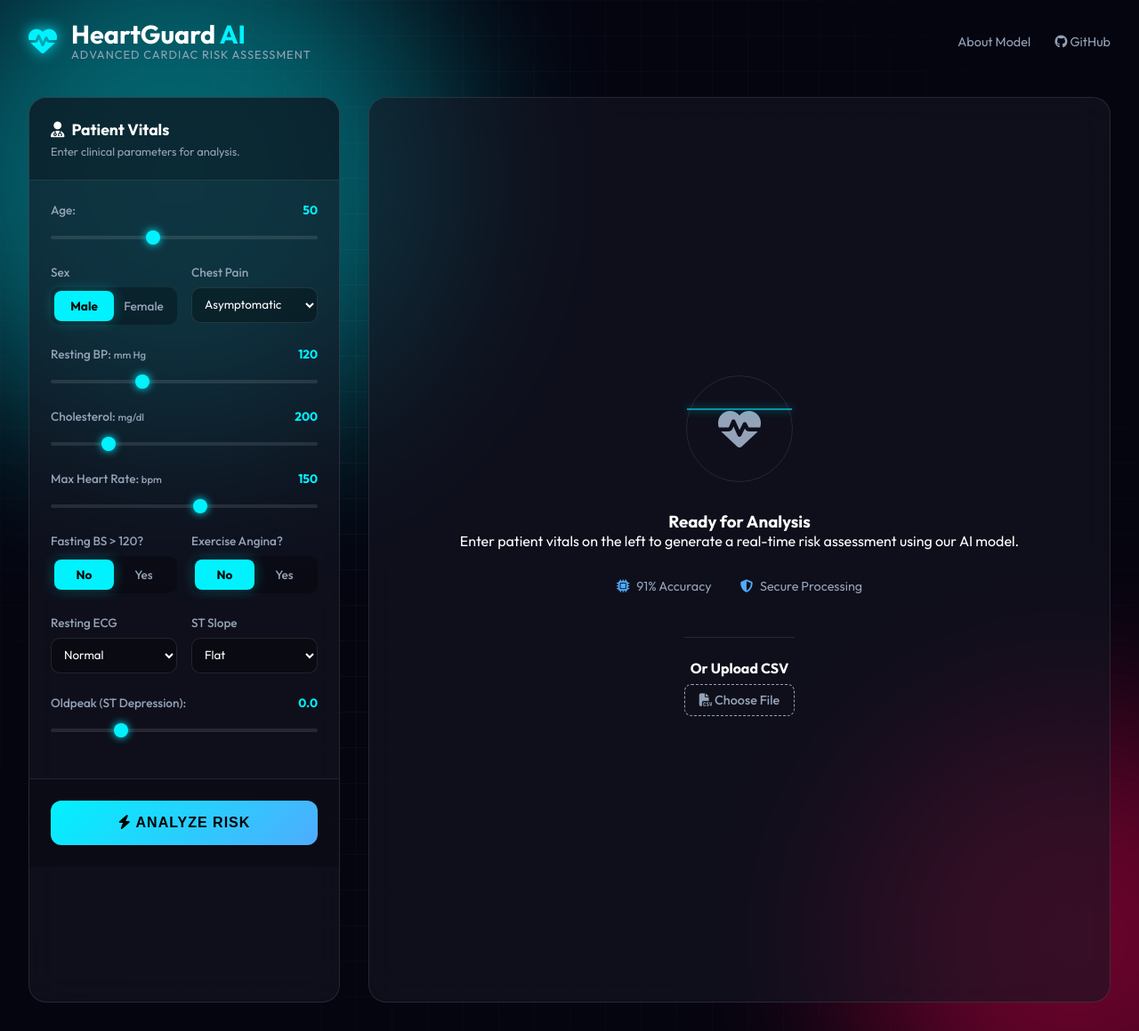
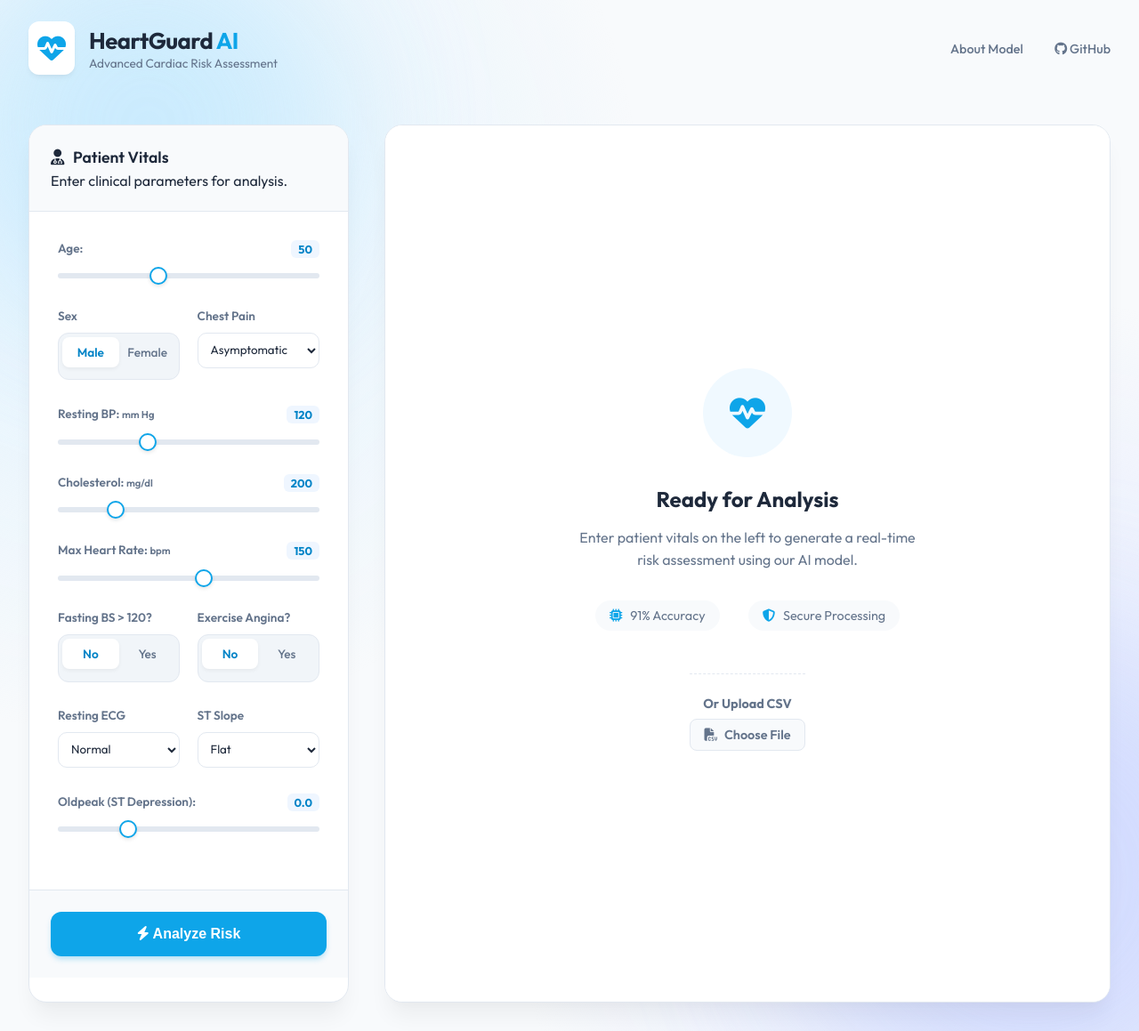
Before and after one commit to Ansh141102/Heart_Failure_Prediction, a Flask app: page / in a window 1280 px wide. Shown: the whole page at 89% size. Run offline with Flask 3, Linux system fonts and the light colour scheme.

Commit message:
UI: Switch to Modern Clinical Light Theme

```diff
--- a/static/style.css
+++ b/static/style.css
@@ -1,12 +1,20 @@
 :root {
-    --bg-deep: #050510;
-    --bg-card: rgba(22, 22, 35, 0.6);
-    --glass-border: 1px solid rgba(255, 255, 255, 0.1);
-    --primary: #00f2fe;
-    --secondary: #4facfe;
-    --accent: #ff0055;
-    --text-main: #ffffff;
-    --text-muted: #94a3b8;
+    --bg-main: #f8fafc;
+    --bg-card: #ffffff;
+    --primary: #0ea5e9;
+    /* Sky 500 */
+    --primary-dark: #0284c7;
+    --secondary: #6366f1;
+    /* Indigo 500 */
+    --accent: #f43f5e;
+    /* Rose 500 */
+    --text-main: #1e293b;
+    /* Slate 800 */
+    --text-muted: #64748b;
+    /* Slate 500 */
+    --border: #e2e8f0;
+    --shadow-soft: 0 4px 6px -1px rgba(0, 0, 0, 0.05), 0 2px 4px -1px rgba(0, 0, 0, 0.03);
+    --shadow-lift: 0 20px 25px -5px rgba(0, 0, 0, 0.05), 0 10px 10px -5px rgba(0, 0, 0, 0.02);
     --font-main: 'Outfit', sans-serif;
 }
 
@@ -17,15 +25,15 @@
 }
 
 body {
-    background-color: var(--bg-deep);
+    background-color: var(--bg-main);
     color: var(--text-main);
     font-family: var(--font-main);
-    overflow: hidden; /* For orb effect context */
-    height: 100vh;
+    min-height: 100vh;
+    overflow-x: hidden;
 }
 
-/* Background Animation */
-.bg-universe {
+/* Soft Background Animation */
+.bg-clinical {
     position: fixed;
     top: 0;
     left: 0;
@@ -33,47 +41,45 @@ body {
     height: 100%;
     z-index: -1;
     overflow: hidden;
+    background: radial-gradient(circle at 10% 20%, #e0f2fe 0%, transparent 40%),
+        radial-gradient(circle at 90% 80%, #e0e7ff 0%, transparent 40%);
 }
 
-.orb {
+.blob-soft {
     position: absolute;
     border-radius: 50%;
-    filter: blur(100px);
-    opacity: 0.4;
-    animation: floatOrb 20s infinite alternate;
+    filter: blur(80px);
+    opacity: 0.6;
+    animation: floatBlob 25s infinite ease-in-out;
 }
 
-.orb-1 {
-    width: 600px;
-    height: 600px;
-    background: var(--primary);
-    top: -10%;
-    left: -10%;
+.blob-1 {
+    width: 400px;
+    height: 400px;
+    background: #bae6fd;
+    top: -50px;
+    left: -50px;
 }
 
-.orb-2 {
+.blob-2 {
     width: 500px;
     height: 500px;
-    background: var(--accent);
-    bottom: -10%;
-    right: -10%;
-    animation-delay: -10s;
+    background: #c7d2fe;
+    bottom: -100px;
+    right: -100px;
+    animation-delay: -5s;
 }
 
-.grid-overlay {
-    position: absolute;
-    width: 100%;
-    height: 100%;
-    background-image:
-        linear-gradient(rgba(255, 255, 255, 0.03) 1px, transparent 1px),
-        linear-gradient(90deg, rgba(255, 255, 255, 0.03) 1px, transparent 1px);
-    background-size: 40px 40px;
-    mask-image: radial-gradient(circle at center, black 40%, transparent 100%);
-}
+@keyframes floatBlob {
 
-@keyframes floatOrb {
-    0% { transform: translate(0, 0); }
-    100% { transform: translate(50px, 30px); }
+    0%,
+    100% {
+        transform: translate(0, 0) scale(1);
+    }
+
+    50% {
+        transform: translate(30px, -20px) scale(1.1);
+    }
 }
 
 /* Layout */
@@ -82,7 +88,7 @@ body {
     flex-direction: column;
     height: 100vh;
     padding: 0 2rem 2rem;
-    max-width: 1600px;
+    max-width: 1400px;
     margin: 0 auto;
 }
 
@@ -91,7 +97,7 @@ header {
     justify-content: space-between;
     align-items: center;
     padding: 1.5rem 0;
-    margin-bottom: 1rem;
+    margin-bottom: 2rem;
 }
 
 .logo-area {
@@ -103,21 +109,17 @@ header {
 .logo-icon {
     font-size: 2rem;
     color: var(--primary);
-    text-shadow: 0 0 15px var(--primary);
-    animation: pulseHeart 1.5s infinite;
-}
-
-@keyframes pulseHeart {
-    0% { transform: scale(1); }
-    10% { transform: scale(1.1); }
-    20% { transform: scale(1); }
-    100% { transform: scale(1); }
+    background: white;
+    padding: 10px;
+    border-radius: 12px;
+    box-shadow: var(--shadow-soft);
 }
 
 h1 {
-    font-size: 1.8rem;
+    font-size: 1.6rem;
     font-weight: 700;
-    line-height: 1;
+    color: var(--text-main);
+    letter-spacing: -0.5px;
 }
 
 .highlight {
@@ -125,38 +127,37 @@ h1 {
 }
 
 .logo-area p {
-    font-size: 0.8rem;
+    font-size: 0.85rem;
     color: var(--text-muted);
-    letter-spacing: 1px;
-    text-transform: uppercase;
 }
 
 .nav-link {
     color: var(--text-muted);
     text-decoration: none;
     font-size: 0.9rem;
-    margin-left: 1.5rem;
-    transition: color 0.3s;
+    margin-left: 2rem;
+    font-weight: 500;
+    transition: color 0.2s;
 }
 
 .nav-link:hover {
-    color: var(--text-main);
+    color: var(--primary);
 }
 
 .dashboard-grid {
     display: grid;
-    grid-template-columns: 350px 1fr;
-    gap: 2rem;
+    grid-template-columns: 360px 1fr;
+    gap: 2.5rem;
     flex: 1;
-    min-height: 0; /* Important for scroll */
+    min-height: 0;
 }
 
 /* Input Panel */
 .input-panel {
     background: var(--bg-card);
-    backdrop-filter: blur(20px);
-    border: var(--glass-border);
     border-radius: 20px;
+    box-shadow: var(--shadow-lift);
+    border: 1px solid var(--border);
     display: flex;
     flex-direction: column;
     overflow: hidden;
@@ -164,85 +165,95 @@ h1 {
 
 .panel-header {
     padding: 1.5rem;
-    border-bottom: var(--glass-border);
-    background: rgba(0,0,0,0.2);
+    border-bottom: 1px solid var(--border);
+    background: #f8fafc;
 }
 
 .panel-header h2 {
     font-size: 1.1rem;
     margin-bottom: 0.3rem;
+    color: var(--text-main);
+    font-weight: 600;
     display: flex;
     align-items: center;
-    gap: 0.5rem;
-}
-
-.panel-header p {
-    font-size: 0.8rem;
-    color: var(--text-muted);
+    gap: 0.6rem;
 }
 
 .input-scroll-area {
     flex: 1;
     overflow-y: auto;
-    padding: 1.5rem;
+    padding: 2rem;
 }
 
 .input-scroll-area::-webkit-scrollbar {
     width: 6px;
 }
+
 .input-scroll-area::-webkit-scrollbar-thumb {
-    background: rgba(255,255,255,0.1);
+    background: var(--border);
     border-radius: 3px;
 }
 
 .input-group {
-    margin-bottom: 1.5rem;
+    margin-bottom: 1.8rem;
 }
 
 .row-2 {
     display: grid;
     grid-template-columns: 1fr 1fr;
-    gap: 1rem;
+    gap: 1.2rem;
 }
 
 label {
     display: block;
     font-size: 0.85rem;
     color: var(--text-muted);
-    margin-bottom: 0.5rem;
-    font-weight: 500;
+    margin-bottom: 0.6rem;
+    font-weight: 600;
 }
 
 .val-display {
-    color: var(--primary);
+    color: var(--primary-dark);
     font-weight: 700;
+    background: #eff6ff;
+    padding: 2px 8px;
+    border-radius: 6px;
+    font-size: 0.8rem;
     float: right;
 }
 
-/* Controls */
+/* Clinical Controls */
 .slider {
     width: 100%;
     -webkit-appearance: none;
-    height: 4px;
-    background: rgba(255,255,255,0.1);
-    border-radius: 2px;
+    height: 6px;
+    background: #e2e8f0;
+    border-radius: 3px;
     outline: none;
 }
+
 .slider::-webkit-slider-thumb {
     -webkit-appearance: none;
-    width: 16px;
-    height: 16px;
+    width: 20px;
+    height: 20px;
     border-radius: 50%;
-    background: var(--primary);
+    background: white;
+    border: 2px solid var(--primary);
     cursor: pointer;
-    box-shadow: 0 0 10px var(--primary);
+    box-shadow: 0 2px 4px rgba(0, 0, 0, 0.1);
+    transition: transform 0.2s;
+}
+
+.slider::-webkit-slider-thumb:hover {
+    transform: scale(1.1);
 }
 
 .toggle-switch {
-    background: rgba(0,0,0,0.3);
-    border-radius: 10px;
+    background: #f1f5f9;
+    border-radius: 12px;
     display: flex;
     padding: 4px;
+    border: 1px solid var(--border);
 }
 
 .toggle-switch input {
@@ -253,66 +264,70 @@ label {
     flex: 1;
     text-align: center;
     padding: 8px 0;
-    margin: 0;
     font-size: 0.85rem;
     cursor: pointer;
     border-radius: 8px;
-    transition: all 0.3s;
+    color: var(--text-muted);
+    font-weight: 500;
+    transition: all 0.2s;
 }
 
-.toggle-switch input:checked + label {
-    background: var(--primary);
-    color: #000;
-    font-weight: 700;
-    box-shadow: 0 0 15px rgba(0, 242, 254, 0.3);
+.toggle-switch input:checked+label {
+    background: white;
+    color: var(--primary-dark);
+    font-weight: 600;
+    box-shadow: 0 2px 4px rgba(0, 0, 0, 0.05);
 }
 
 .glass-select {
     width: 100%;
-    background: rgba(0,0,0,0.3);
-    border: 1px solid rgba(255,255,255,0.1);
+    background: white;
+    border: 1px solid var(--border);
     padding: 10px;
     border-radius: 10px;
-    color: white;
+    color: var(--text-main);
     font-family: var(--font-main);
     cursor: pointer;
+    outline: none;
 }
-.glass-select option {
-    background: #050510;
+
+.glass-select:focus {
+    border-color: var(--primary);
+    box-shadow: 0 0 0 3px rgba(14, 165, 233, 0.1);
 }
 
 .form-actions {
     padding: 1.5rem;
-    border-top: var(--glass-border);
-    background: rgba(0,0,0,0.2);
+    border-top: 1px solid var(--border);
+    background: #f8fafc;
 }
 
 .btn-glow {
     width: 100%;
     padding: 1rem;
-    background: linear-gradient(135deg, var(--primary), var(--secondary));
+    background: var(--primary);
     border: none;
     border-radius: 12px;
-    color: #000;
-    font-weight: 700;
+    color: white;
+    font-weight: 600;
     font-size: 1rem;
     cursor: pointer;
     transition: all 0.3s;
-    text-transform: uppercase;
-    letter-spacing: 1px;
+    box-shadow: 0 4px 6px -1px rgba(14, 165, 233, 0.3);
 }
 
 .btn-glow:hover {
-    transform: translateY(-2px);
-    box-shadow: 0 0 20px rgba(0, 242, 254, 0.4);
+    background: var(--primary-dark);
+    transform: translateY(-1px);
+    box-shadow: 0 6px 12px -2px rgba(14, 165, 233, 0.4);
 }
 
 /* Output Panel */
 .output-panel {
-    background: var(--bg-card);
-    backdrop-filter: blur(20px);
-    border: var(--glass-border);
+    background: white;
     border-radius: 20px;
+    box-shadow: var(--shadow-lift);
+    border: 1px solid var(--border);
     position: relative;
     overflow: hidden;
 }
@@ -331,7 +346,8 @@ label {
     text-align: center;
     opacity: 0;
     pointer-events: none;
-    transition: opacity 0.5s;
+    transition: opacity 0.4s ease;
+    background: white;
 }
 
 .state-view.active {
@@ -340,36 +356,34 @@ label {
     z-index: 10;
 }
 
+/* Welcome State */
 .scanner-anim {
     position: relative;
-    width: 120px;
-    height: 120px;
+    width: 100px;
+    height: 100px;
     margin-bottom: 2rem;
     border-radius: 50%;
-    border: 1px solid rgba(255,255,255,0.1);
+    background: #f0f9ff;
     display: flex;
     align-items: center;
     justify-content: center;
 }
+
 .big-icon {
-    font-size: 3rem;
-    color: var(--text-muted);
-}
-.scanner-line {
-    position: absolute;
-    top: 0;
-    left: 0;
-    width: 100%;
-    height: 2px;
-    background: var(--primary);
-    box-shadow: 0 0 10px var(--primary);
-    animation: scan 2s infinite linear;
+    font-size: 2.5rem;
+    color: var(--primary);
 }
 
-@keyframes scan {
-    0% { top: 0; opacity: 0; }
-    50% { opacity: 1; }
-    100% { top: 100%; opacity: 0; }
+.state-view h3 {
+    font-size: 1.5rem;
+    margin-bottom: 1rem;
+    color: var(--text-main);
+}
+
+.state-view p {
+    color: var(--text-muted);
+    max-width: 400px;
+    line-height: 1.6;
 }
 
 .features-list {
@@ -377,120 +391,166 @@ label {
     gap: 2rem;
     margin-top: 2rem;
 }
+
 .feature {
     color: var(--text-muted);
     font-size: 0.9rem;
-}
-.feature i {
-    color: var(--secondary);
-    margin-right: 5px;
+    background: #f8fafc;
+    padding: 8px 16px;
+    border-radius: 20px;
 }
 
-/* Result Gauge */
+.feature i {
+    color: var(--primary);
+    margin-right: 6px;
+}
+
+/* Gauge */
 .gauge-wrapper {
     position: relative;
-    width: 250px;
-    height: 250px;
+    width: 240px;
+    height: 240px;
     margin-bottom: 2rem;
 }
-.gauge-bg, .gauge-fill {
+
+.gauge-bg {
     position: absolute;
     width: 100%;
     height: 100%;
     border-radius: 50%;
-    border: 15px solid rgba(255,255,255,0.05);
+    border: 12px solid #f1f5f9;
 }
+
 .gauge-fill {
-    border-color: transparent;
-    border-top-color: var(--primary); /* Example */
-    transform: rotate(0deg); /* JS sets this */
-    transition: transform 1.5s ease-out;
+    position: absolute;
+    width: 100%;
+    height: 100%;
+    border-radius: 50%;
+    border: 12px solid transparent;
+    border-top-color: var(--primary);
+    transform: rotate(0deg);
+    transition: transform 1.5s cubic-bezier(0.4, 0, 0.2, 1);
 }
+
 .gauge-cover {
     position: absolute;
-    top: 15px; left: 15px; right: 15px; bottom: 15px;
-    background: var(--bg-deep);
+    top: 12px;
+    left: 12px;
+    right: 12px;
+    bottom: 12px;
+    background: white;
     border-radius: 50%;
     display: flex;
     flex-direction: column;
     align-items: center;
     justify-content: center;
 }
+
 #resultPercent {
-    font-size: 3.5rem;
+    font-size: 4rem;
     font-weight: 800;
+    color: var(--text-main);
 }
 
 .factors-list {
     text-align: left;
-    max-width: 400px;
     width: 100%;
-    margin-bottom: 2rem;
+    max-width: 420px;
+    margin-bottom: 2.5rem;
 }
+
 .factor-item {
-    background: rgba(255, 0, 85, 0.1);
-    border-left: 3px solid var(--accent);
-    padding: 10px;
-    margin-bottom: 8px;
+    background: #fff1f2;
+    border-left: 4px solid var(--accent);
+    padding: 12px 16px;
+    margin-bottom: 10px;
     font-size: 0.9rem;
-    animation: slideIn 0.5s ease-out forwards;
+    color: #881337;
+    border-radius: 0 8px 8px 0;
+    animation: slideIn 0.4s ease-out forwards;
     opacity: 0;
 }
+
 @keyframes slideIn {
-    to { opacity: 1; transform: translateX(0); }
+    to {
+        opacity: 1;
+        transform: translateX(0);
+    }
 }
 
 .btn-reset {
-    background: transparent;
-    border: 1px solid rgba(255,255,255,0.2);
+    background: white;
+    border: 2px solid var(--border);
     color: var(--text-muted);
     padding: 0.8rem 2rem;
     border-radius: 50px;
     cursor: pointer;
-    transition: all 0.3s;
-}
-.btn-reset:hover {
-    border-color: var(--text-main);
-    color: var(--text-main);
+    font-weight: 600;
+    transition: all 0.2s;
 }
 
-/* Batch Mini */
-.batch-upload-mini {
-    margin-top: 3rem;
-    border-top: 1px solid rgba(255,255,255,0.1);
-    padding-top: 1.5rem;
-}
-.file-label {
-    display: inline-block;
-    padding: 8px 16px;
-    border: 1px dashed var(--text-muted);
-    border-radius: 8px;
-    cursor: pointer;
-    margin-top: 8px;
-    color: var(--text-muted);
-    font-size: 0.9rem;
-    transition: 0.3s;
-}
-.file-label:hover {
+.btn-reset:hover {
     border-color: var(--primary);
     color: var(--primary);
 }
 
-/* Responsive */
+/* Batch Upload area */
+.batch-upload-mini {
+    margin-top: 3rem;
+    padding-top: 1.5rem;
+    border-top: 1px dashed var(--border);
+}
+
+.batch-upload-mini h4 {
+    font-size: 0.9rem;
+    color: var(--text-muted);
+    margin-bottom: 0.5rem;
+}
+
+.file-label {
+    display: inline-flex;
+    align-items: center;
+    gap: 8px;
+    padding: 8px 16px;
+    border: 1px solid var(--border);
+    border-radius: 8px;
+    cursor: pointer;
+    color: var(--text-muted);
+    font-size: 0.9rem;
+    background: #f8fafc;
+    transition: 0.2s;
+}
+
+.file-label:hover {
+    border-color: var(--primary);
+    color: var(--primary);
+    background: white;
+}
+
+/* Responsiveness */
 @media (max-width: 900px) {
     .dashboard-grid {
         grid-template-columns: 1fr;
         height: auto;
-        overflow-y: auto;
     }
+
     body {
+        height: auto;
         overflow: auto;
-        height: auto;
     }
+
+    .main-layout {
+        padding: 1rem;
+    }
+
     .input-scroll-area {
-        max-height: 500px;
+        max-height: none;
+        overflow: visible;
     }
+
     .output-panel {
-        min-height: 600px;
+        min-height: 500px;
+        order: -1;
+        margin-bottom: 2rem;
     }
 }
--- a/templates/index.html
+++ b/templates/index.html
@@ -11,10 +11,9 @@
 </head>
 
 <body>
-    <div class="bg-universe">
-        <div class="orb orb-1"></div>
-        <div class="orb orb-2"></div>
-        <div class="grid-overlay"></div>
+    <div class="bg-clinical">
+        <div class="blob-soft blob-1"></div>
+        <div class="blob-soft blob-2"></div>
     </div>
 
     <div class="main-layout">
@@ -30,7 +29,8 @@
             </div>
             <div class="header-actions">
                 <a href="#about" class="nav-link">About Model</a>
-                <a href="https://github.com/Ansh141102/Heart_Failure_Prediction" target="_blank" class="nav-link"><i class="fa-brands fa-github"></i> GitHub</a>
+                <a href="https://github.com/Ansh141102/Heart_Failure_Prediction" target="_blank" class="nav-link"><i
+                        class="fa-brands fa-github"></i> GitHub</a>
             </div>
         </header>
 
@@ -47,7 +47,8 @@
                         <!-- Demographics -->
                         <div class="input-group">
                             <label>Age: <span id="ageVal" class="val-display">50</span></label>
-                            <input type="range" name="Age" min="20" max="100" value="50" class="slider" oninput="document.getElementById('ageVal').innerText = this.value">
+                            <input type="range" name="Age" min="20" max="100" value="50" class="slider"
+                                oninput="document.getElementById('ageVal').innerText = this.value">
                         </div>
 
                         <div class="row-2">
@@ -73,18 +74,24 @@
 
                         <!-- Vitals -->
                         <div class="input-group">
-                            <label>Resting BP: <span id="bpVal" class="val-display">120</span> <small>mm Hg</small></label>
-                            <input type="range" name="RestingBP" min="80" max="200" value="120" class="slider" oninput="document.getElementById('bpVal').innerText = this.value">
+                            <label>Resting BP: <span id="bpVal" class="val-display">120</span> <small>mm
+                                    Hg</small></label>
+                            <input type="range" name="RestingBP" min="80" max="200" value="120" class="slider"
+                                oninput="document.getElementById('bpVal').innerText = this.value">
                         </div>
 
                         <div class="input-group">
-                            <label>Cholesterol: <span id="cholVal" class="val-display">200</span> <small>mg/dl</small></label>
-                            <input type="range" name="Cholesterol" min="100" max="600" value="200" class="slider" oninput="document.getElementById('cholVal').innerText = this.value">
+                            <label>Cholesterol: <span id="cholVal" class="val-display">200</span>
+                                <small>mg/dl</small></label>
+                            <input type="range" name="Cholesterol" min="100" max="600" value="200" class="slider"
+                                oninput="document.getElementById('cholVal').innerText = this.value">
                         </div>
 
                         <div class="input-group">
-                            <label>Max Heart Rate: <span id="hrVal" class="val-display">150</span> <small>bpm</small></label>
-                            <input type="range" name="MaxHR" min="60" max="220" value="150" class="slider" oninput="document.getElementById('hrVal').innerText = this.value">
+                            <label>Max Heart Rate: <span id="hrVal" class="val-display">150</span>
+                                <small>bpm</small></label>
+                            <input type="range" name="MaxHR" min="60" max="220" value="150" class="slider"
+                                oninput="document.getElementById('hrVal').innerText = this.value">
                         </div>
 
                         <!-- Boolean & Categorical -->
@@ -130,7 +137,8 @@
 
                         <div class="input-group">
                             <label>Oldpeak (ST Depression): <span id="oldpeakVal" class="val-display">0.0</span></label>
-                            <input type="range" name="Oldpeak" min="-2.0" max="6.0" step="0.1" value="0.0" class="slider" oninput="document.getElementById('oldpeakVal').innerText = this.value">
+                            <input type="range" name="Oldpeak" min="-2.0" max="6.0" step="0.1" value="0.0"
+                                class="slider" oninput="document.getElementById('oldpeakVal').innerText = this.value">
                         </div>
                     </div>
 
@@ -159,16 +167,17 @@
                     </div>
 
                     <!-- Batch Upload Area -->
-                     <div class="batch-upload-mini">
+                    <div class="batch-upload-mini">
                         <h4>Or Upload CSV</h4>
                         <form id="uploadForm">
                             <label for="csvIn" class="file-label">
                                 <i class="fa-solid fa-file-csv"></i> Choose File
                             </label>
-                            <input type="file" name="file" id="csvIn" accept=".csv" required hidden onchange="this.form.dispatchEvent(new Event('submit'))">
+                            <input type="file" name="file" id="csvIn" accept=".csv" required hidden
+                                onchange="this.form.dispatchEvent(new Event('submit'))">
                             <span id="fileName"></span>
                         </form>
-                     </div>
+                    </div>
                 </div>
 
                 <!-- Result State -->
@@ -190,21 +199,23 @@
                         <!-- JS injects here -->
                     </div>
 
-                    <button class="btn-reset" onclick="location.reload()"><i class="fa-solid fa-rotate-right"></i> Start Over</button>
+                    <button class="btn-reset" onclick="location.reload()"><i class="fa-solid fa-rotate-right"></i> Start
+                        Over</button>
                 </div>
 
-                 <!-- Batch Result State -->
-                 <div id="batchState" class="state-view">
+                <!-- Batch Result State -->
+                <div id="batchState" class="state-view">
                     <h3>Batch Results</h3>
                     <div class="results-table-wrapper" id="batchTable">
                         <!-- JS injects table -->
                     </div>
                     <button class="btn-reset" onclick="location.reload()">Close</button>
-                 </div>
+                </div>
             </section>
         </div>
     </div>
 
     <script src="{{ url_for('static', filename='script.js') }}"></script>
 </body>
+
 </html>
```
